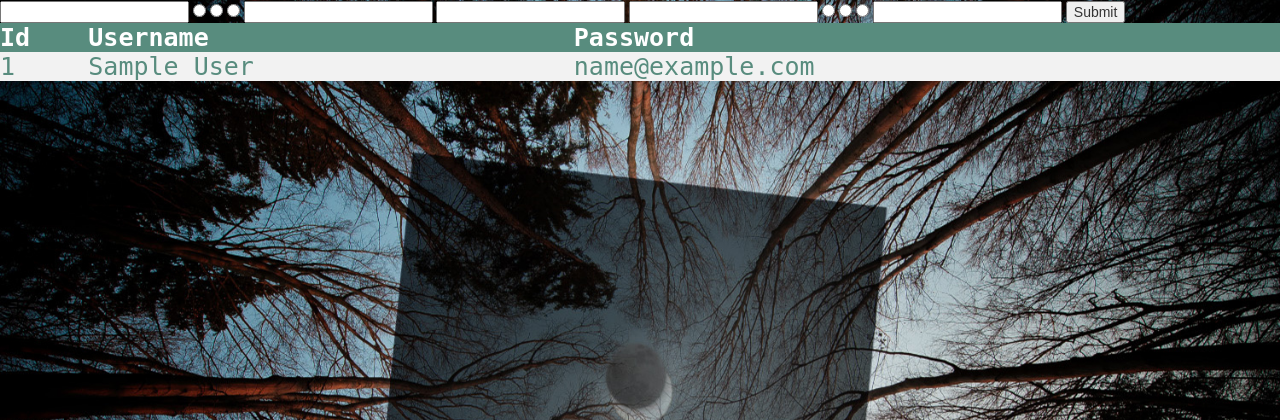
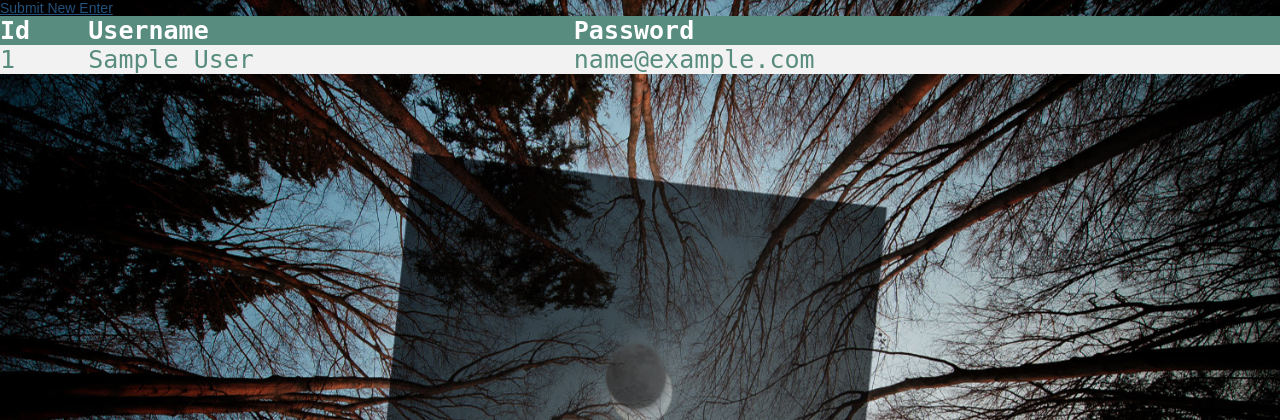
Before and after one commit to xSomoy/WebPortal, a PHP site: page /clientData.php in a window 1280 px wide. Shown: the top 420 px of the page. Run offline with PHP 8.4, Linux system fonts and the light colour scheme; the visitor is signed in with stand-in values (Sample User, id 1).

Commit message:
working on client info submission system

```diff
--- a/php files/clientData.php
+++ b/php files/clientData.php
@@ -33,7 +33,7 @@ require_once "config.php";
     </style>
 </head>
 <body>
-        <form action="newEntry.php">
+        <!-- <form action="newEntry.php" method="POST">
         <input type="text" name="name">
         <input type="radio" name="gender" value="m">
         <input type="radio" name="gender" value="f">
@@ -47,7 +47,10 @@ require_once "config.php";
         <input type="textarea" name="note">
         <input type="submit" value="Submit">
 
-        </form>
+        </form> -->
+
+
+        <a href="newEntry.php">Submit New Enter</a>
 
 
 
```
